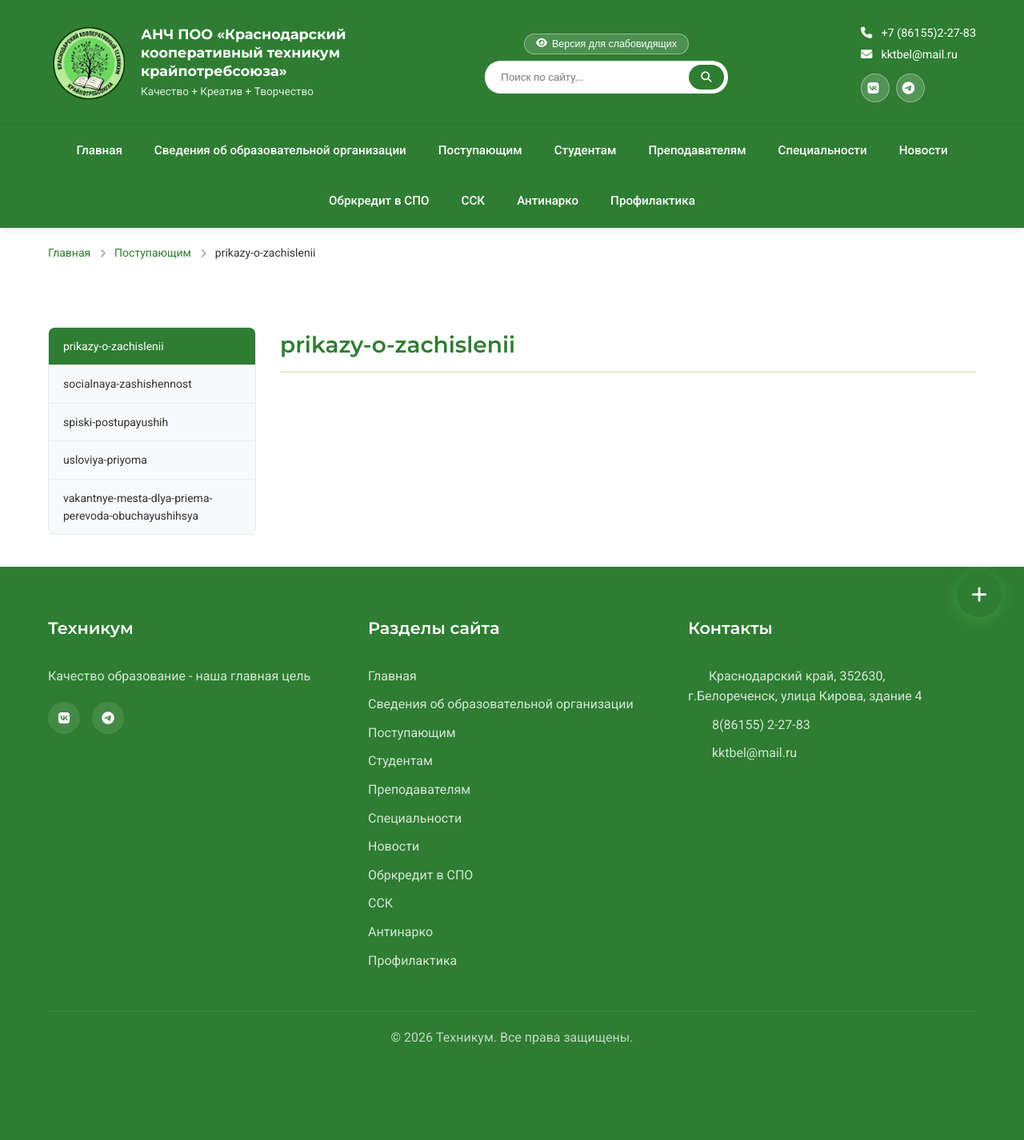
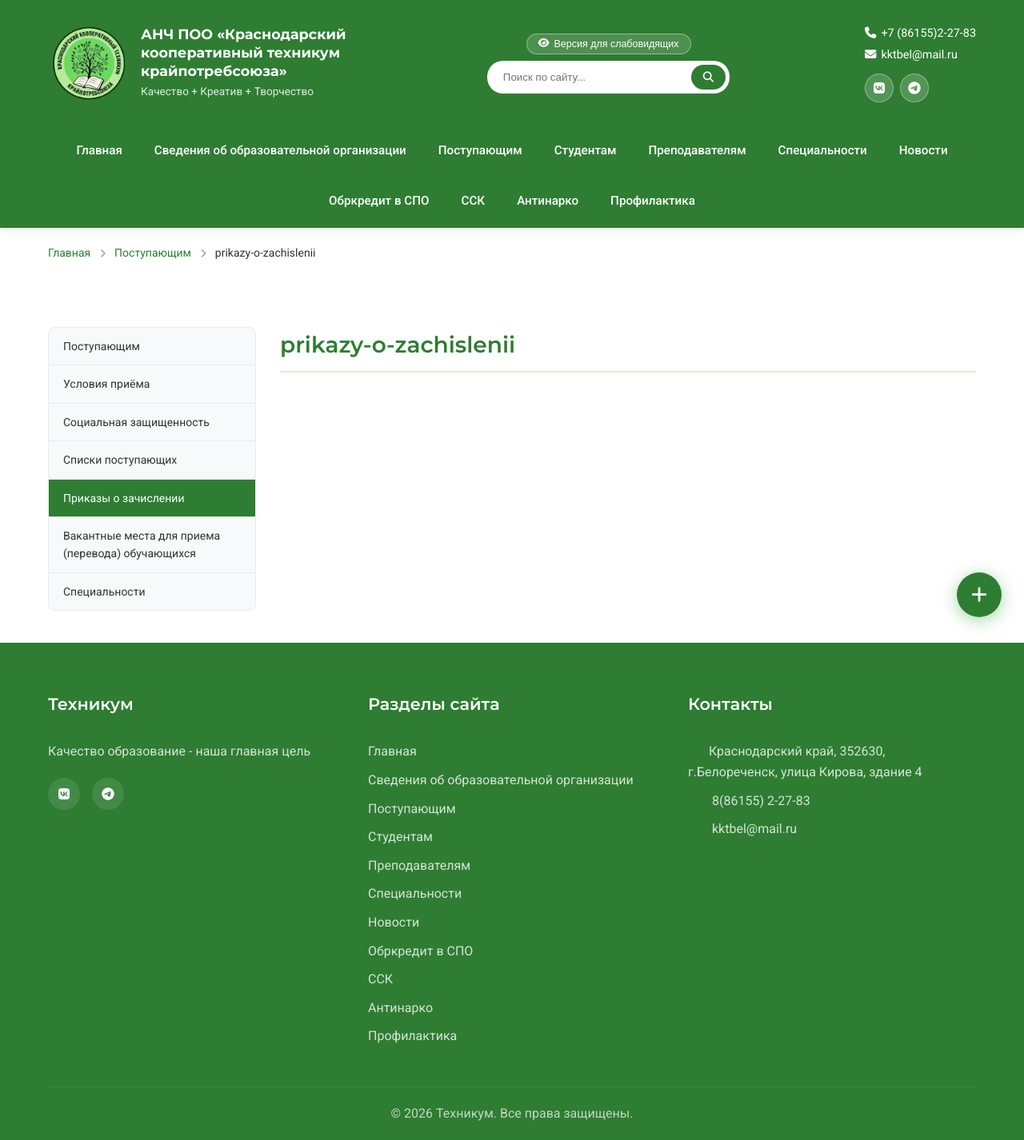
Before and after one commit to dsawws/kkt, a Django app: page /page/prikazy-o-zachislenii/ in a window 1280 px wide. Shown: the whole page at 80% size. Before the commit the page ends 1307 px from the top, so only its background shows below. Run offline with Django 4.2, Linux system fonts and the light colour scheme; data comes from the database, SQL or seed files in the repository; both versions use the stored data as it was after the commit; data that the repository does not hold is empty; some libraries are stand-ins or nearby versions.

Commit message:
исправил CSS и добавил жесткое меню для раздела Поступающим

```diff
--- a/django_admin/templates/cms/page_detail.html
+++ b/django_admin/templates/cms/page_detail.html
@@ -59,6 +59,21 @@
                         <li class="{% if page.slug == 'gosudarstvennaya-itogovaya-attestaciya' %}active{% endif %}"><a href="/page/gosudarstvennaya-itogovaya-attestaciya/">Государственная итоговая аттестация</a></li>
                 </ul>
             </aside>
+
+            {% elif page.slug == 'abiturient' or page.parent and page.parent.slug == 'abiturient' %}
+            {# Жёстко прописанное меню для раздела "Поступающим" #}
+            <aside class="page-sidebar">
+                <ul class="sidebar-nav">
+                        <li class="{% if page.slug == 'abiturient' %}active{% endif %}"><a href="/page/abiturient">Поступающим</a></li>
+                        <li class="{% if page.slug == 'usloviya-priyoma' %}active{% endif %}"><a href="/page/usloviya-priyoma">Условия приёма</a></li>
+                        <li class="{% if page.slug == 'socialnaya-zashishennost' %}active{% endif %}"><a href="/page/socialnaya-zashishennost">Социальная защищенность</a></li>
+                        <li class="{% if page.slug == 'spiski-postupayushih' %}active{% endif %}"><a href="/page/spiski-postupayushih">Списки поступающих</a></li>
+                        <li class="{% if page.slug == 'prikazy-o-zachislenii' %}active{% endif %}"><a href="/page/prikazy-o-zachislenii">Приказы о зачислении</a></li>
+                        <li class="{% if page.slug == 'vakantnye-mesta-dlya-priema-perevoda-obuchayushihsya' %}active{% endif %}"><a href="/page/vakantnye-mesta-dlya-priema-perevoda-obuchayushihsya">Вакантные места для приема (перевода) обучающихся</a></li>
+                        <li class="{% if page.slug == 'professions' %}active{% endif %}"><a href="/page/professions/">Специальности</a></li>
+                </ul>
+            </aside>
+
             {% elif page.parent %}
                 {% with siblings=siblings %}
                 {% if siblings %}
--- a/frontend/style.css
+++ b/frontend/style.css
@@ -183,7 +183,6 @@ ul {
 }
 
 .header-contacts i {
-    margin-right: 5px;
 }
 
 /* ==== НАВИГАЦИЯ ==== */
```
Also changed, not shown: django_admin/db.sqlite3, 1 other file.
